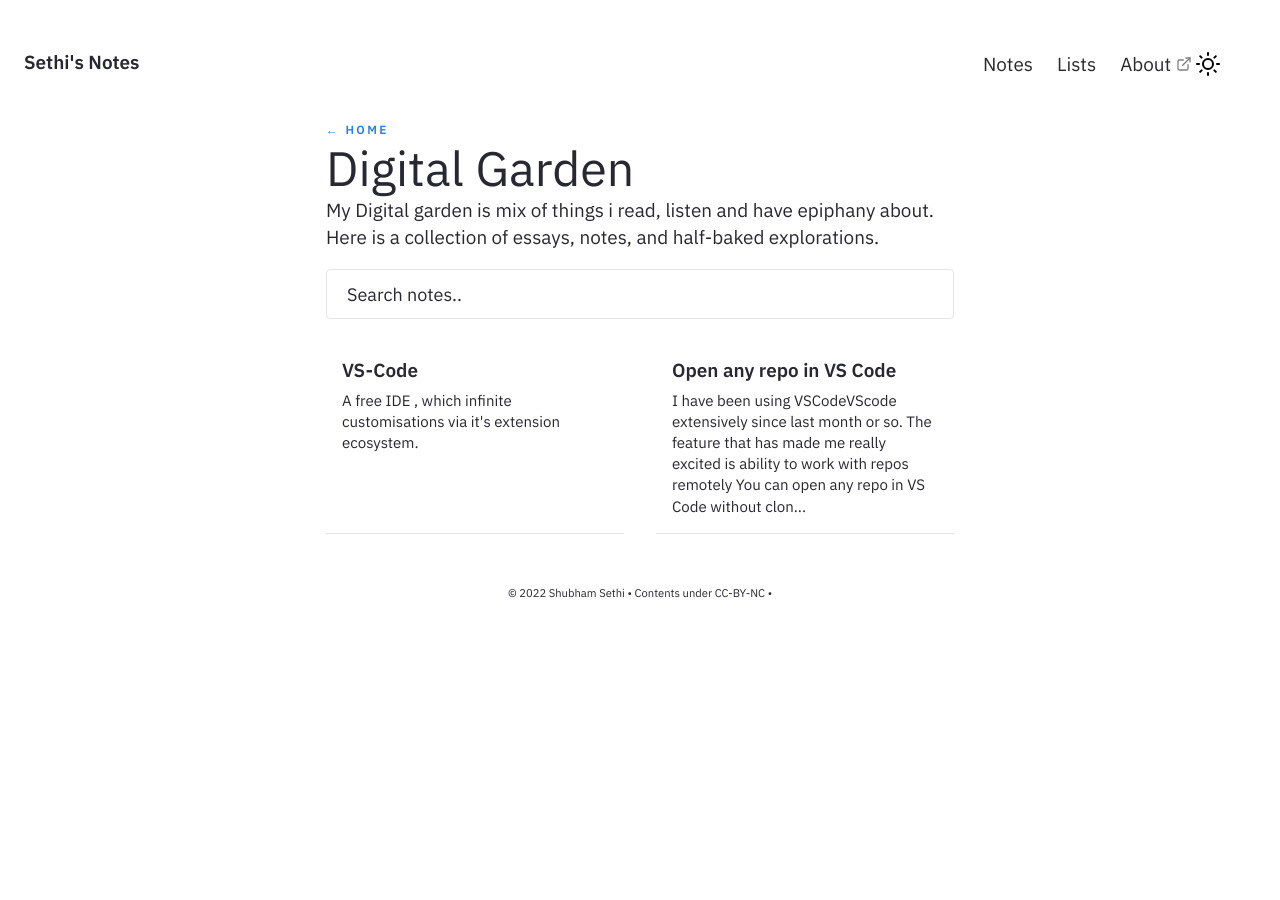
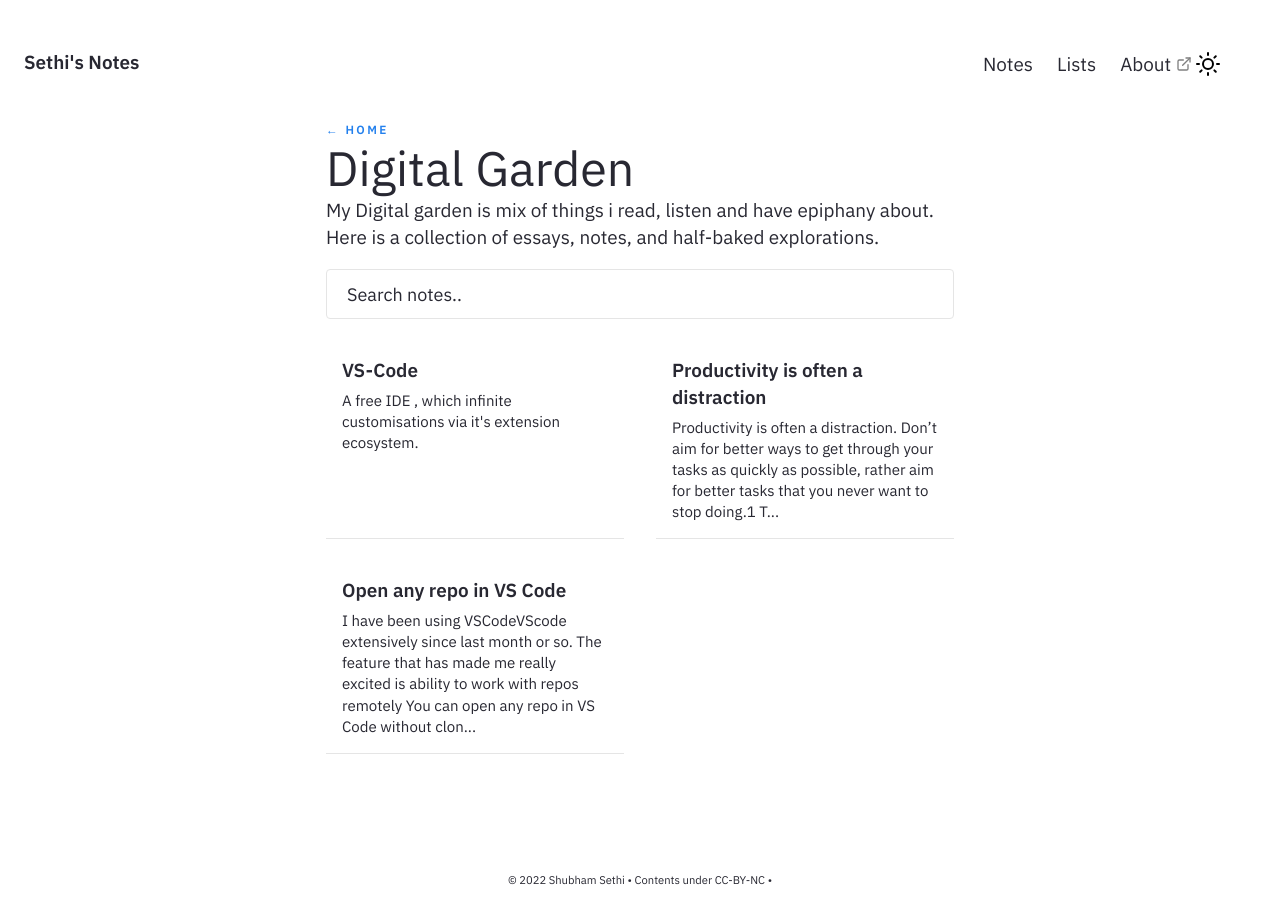
Before and after one commit to shsethi/shsethi.github.io, a Jekyll site: the page built from pages/notes.md, in a window 1280 px wide. Built offline with Jekyll 4.4.1, drawn with Linux system fonts in a browser that asks for light colours.

Commit message:
Footer alignment

```diff
--- a/_layouts/Post.html
+++ b/_layouts/Post.html
@@ -190,7 +190,8 @@
             {%- endif -%}
         </div>
     </section>
-    {%- include Footer.html -%}
+
 </main>
 </body>
+{%- include Footer.html -%}
 </html>
--- /dev/null
+++ b/_notes/Public/Feed/Productivity is often a distraction.md
@@ -0,0 +1,20 @@
+---
+title : Productivity is often a distraction
+feed: show
+date: 09-08-2022
+---
+
+
+
+Productivity is often a distraction.
+
+Don’t aim for better ways to get through your tasks as quickly as possible, rather aim for better tasks that you never want to stop doing.[^1]
+
+
+
+
+
+
+ -------
+
+[^1]:  [The Technium: 103 Bits of Advice I Wish I Had Known](https://kk.org/thetechnium/103-bits-of-advice-i-wish-i-had-known/)
--- a/assets/css/main.css
+++ b/assets/css/main.css
@@ -3901,3 +3901,14 @@ a.tag:hover {
   input {
     color:(--color-text-sub) !important;
   }
+
+
+  /* CSS for footnotes */
+
+  .footnotes  ol li p{
+    font-size: var(--text-xs);
+  }
+
+  .footnotes  ol li {
+    font-size: var(--text-xs);
+  }
--- a/assets/css/style.css
+++ b/assets/css/style.css
@@ -1299,7 +1299,12 @@ label.srs-toggle {
 }
 
 #copyright {
-    margin: 4rem 0 1rem 0;
+    margin-left: auto;
+    margin-right: auto;
+    position: fixed;
+    left: 0;
+    bottom: 0;
+    width: 100%;
 }
 
 #copyright-notice {
```
Also changed, not shown: _notes/300 Templates/New Post.md (deleted, +0 -5 lines).
